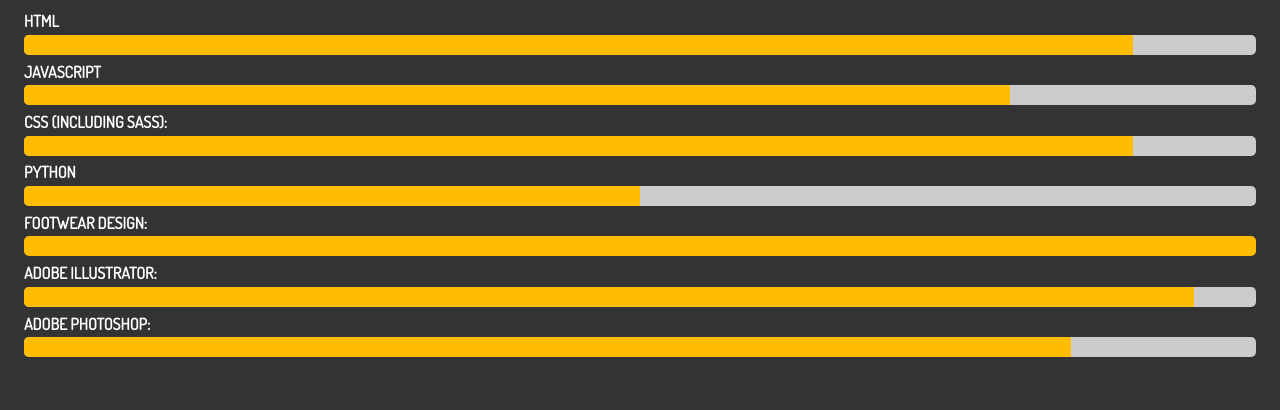
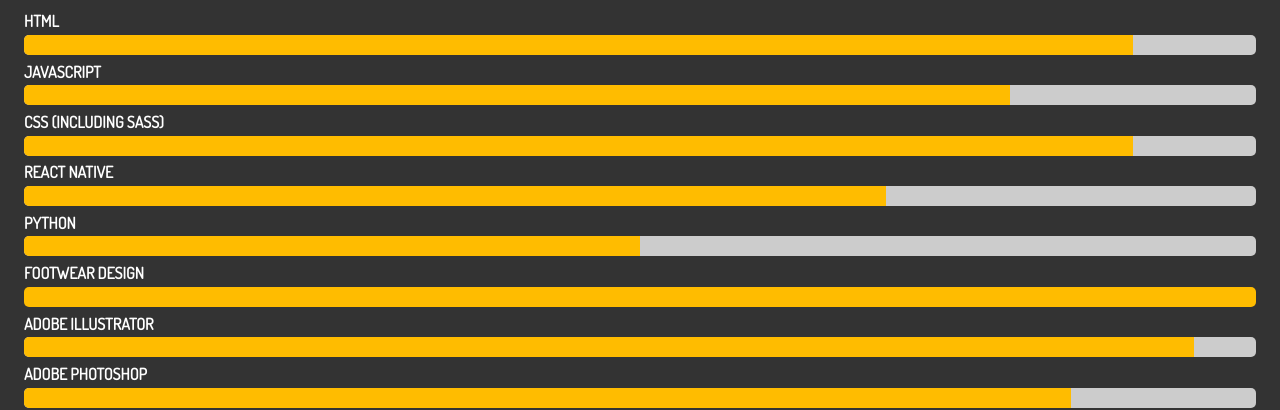
Before and after one commit to ClarenceBoone/portfolio-website, a website: page dist/about.html in a window 1280 px wide. Shown: the part 715-1125 px from the top of the page. Drawn offline with Linux system fonts and the light colour scheme.

Commit message:
Update Portfolio Site

```diff
--- a/dist/about.html
+++ b/dist/about.html
@@ -58,23 +58,27 @@
             <div class="progress">
                 <div style="width:80%"></div>
             </div>
-            <h4>CSS (Including Sass): </h4>
+            <h4>CSS (Including Sass) </h4>
             <div class="progress">
                 <div style="width:90%"></div>
+            </div>
+            <h4>React Native</h4>
+            <div class="progress">
+                <div style="width:70%"></div>
             </div>
             <h4>Python</h4>
             <div class="progress">
                 <div style="width:50%"></div>
             </div>
-            <h4>Footwear Design: </h4>
+            <h4>Footwear Design</h4>
             <div class="progress">
                 <div style="width:100%"></div>
             </div>
-            <h4>Adobe Illustrator: </h4>
+            <h4>Adobe Illustrator</h4>
             <div class="progress">
                 <div style="width:95%"></div>
             </div>
-            <h4>Adobe Photoshop: </h4>
+            <h4>Adobe Photoshop </h4>
             <div class="progress">
                 <div style="width:85%"></div>
             </div>
```
